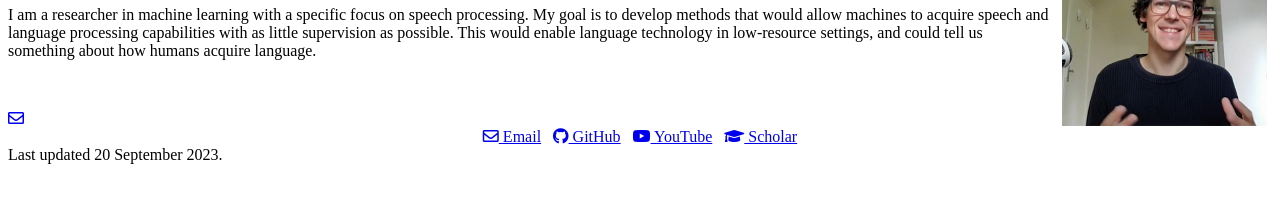
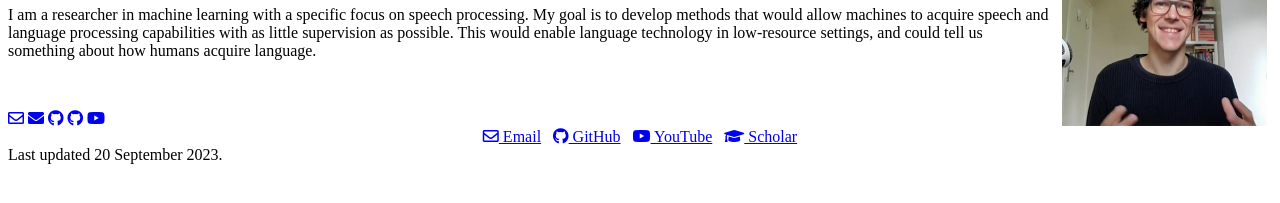
Before and after one commit to kamperh/kamperh.github.io, a Jekyll site: the page built from home.md, in a window 1280 px wide. Shown: the part 161-364 px from the top of the page. Built offline with Jekyll 4.4.1, drawn with Linux system fonts in a browser that asks for light colours; a style sheet for code colours, icons or effects is not loaded.

Commit message:
Update home.md

```diff
--- a/home.md
+++ b/home.md
@@ -20,9 +20,15 @@ I am a researcher in machine learning with a specific focus on speech processing
 <br />
 
 <div class="social">
-    <div class="contact-icons">
-        <a href="m&#x61;&#105;l&#x74;&#111;:{{ site.email }}"><i class="far fa-envelope" aria-hidden="true"></i></a>
-    </div>
+  <div class="contact-icons">
+    <a href="m&#x61;&#105;l&#x74;&#111;:{{ site.email }}" title="email"><i class="far fa-envelope" aria-hidden="true"></i></a>
+    <a href="m&#x61;&#105;l&#x74;&#111;:{{ site.email }}" title="email"><i class="fas fa-envelope"></i></a>
+    <a href="https://github.com/{{ site.github_username }}" title="GitHub" rel="external nofollow noopener" target="_blank"><i class="fab fa-github"></i></a>
+    <a href="https://github.com/{{ site.github_username }}" title="GitHub"><i class="fab fa-github"></i></a>
+    <a href="https://www.youtube.com/c/HermanKamperML"><i class="fab fa-youtube"></i></a>
+    <a href="{{ site.google_scholar }}" title="Google Scholar" rel="external nofollow noopener" target="_blank"><i class="ai ai-google-scholar"></i></a>
+    <a href="{{ site.google_scholar }}"><i class="ai ai-google-scholar" aria-hidden="true"></i></a>
+  </div>
 </div>
 
 <div style="text-align:center">
```
